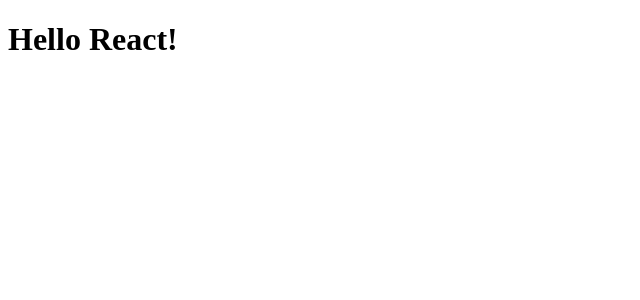
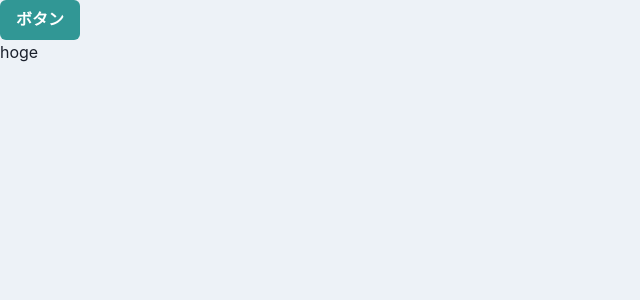
Before and after one commit to edm20627/react-ts-user-management, a React app: page / in a window 1280 px wide. Shown: the top 300 px of the page, without its empty margins (0-640 px from the left). Built offline with nearby package versions, Linux system fonts and the light colour scheme.

Commit message:
chakra-ui導入

```diff
--- a/package.json
+++ b/package.json
@@ -43,6 +43,10 @@
     "webpack-dev-server": "^4.9.2"
   },
   "dependencies": {
+    "@chakra-ui/react": "^1.8.8",
+    "@emotion/react": "^11.9.3",
+    "@emotion/styled": "^11.9.3",
+    "framer-motion": "^3.10.6",
     "react": "^17.0.1",
     "react-dom": "^17.0.1"
   }
--- a/src/App.tsx
+++ b/src/App.tsx
@@ -1,9 +1,14 @@
+import { Button, ChakraProvider } from '@chakra-ui/react'
+import theme from "./theme/theme"
 import React from 'react'
 
-const App = () => (
-    <div>
-      <h1>Hello React!</h1>
-    </div>
+const App = () => {
+  return (
+    <ChakraProvider theme={theme}>
+      <Button colorScheme="teal">ボタン</Button>
+      <p>hoge</p>
+    </ChakraProvider>
   )
+}
 
 export default App
--- /dev/null
+++ b/src/theme/theme.ts
@@ -0,0 +1,14 @@
+import { extendTheme } from "@chakra-ui/react";
+
+const theme = extendTheme({
+  styles: {
+    global: {
+      body: {
+        backgroundColor: "gray.100",
+        color: "gray.800"
+      }
+    }
+  }
+})
+
+export default theme
```
Also changed, not shown: 1 other file (tests, documents, lock files or other folders).
